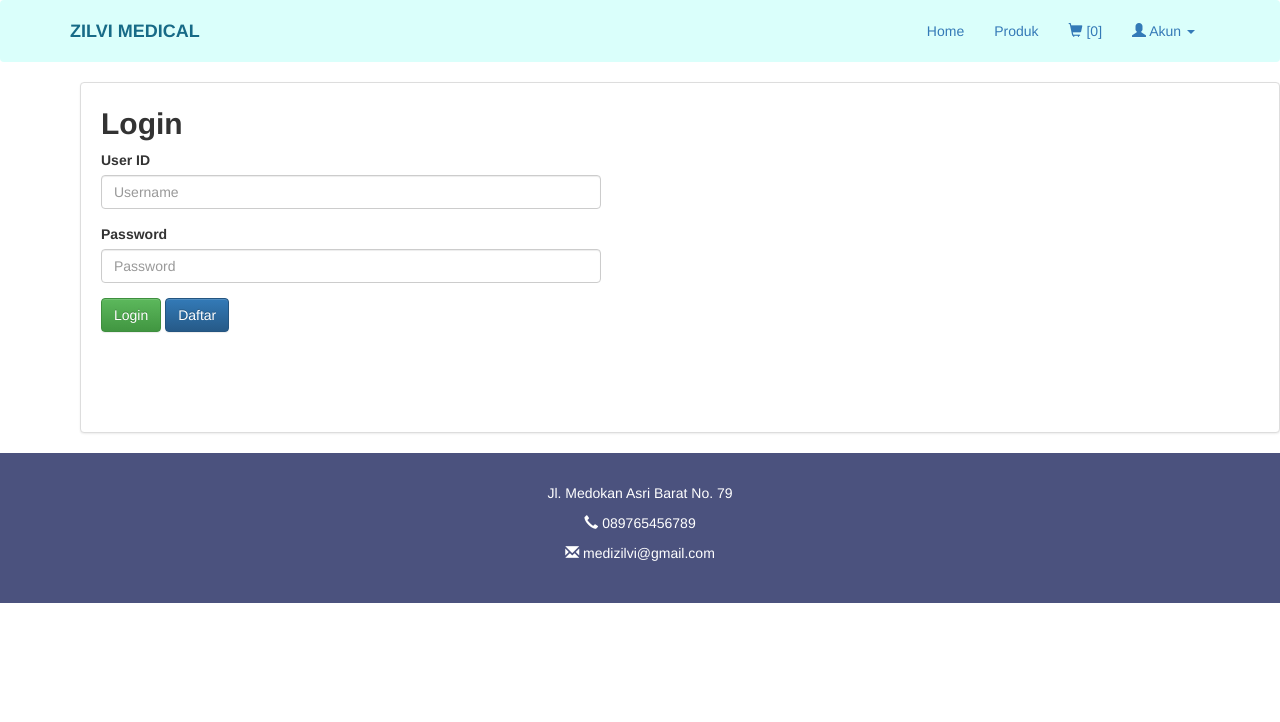
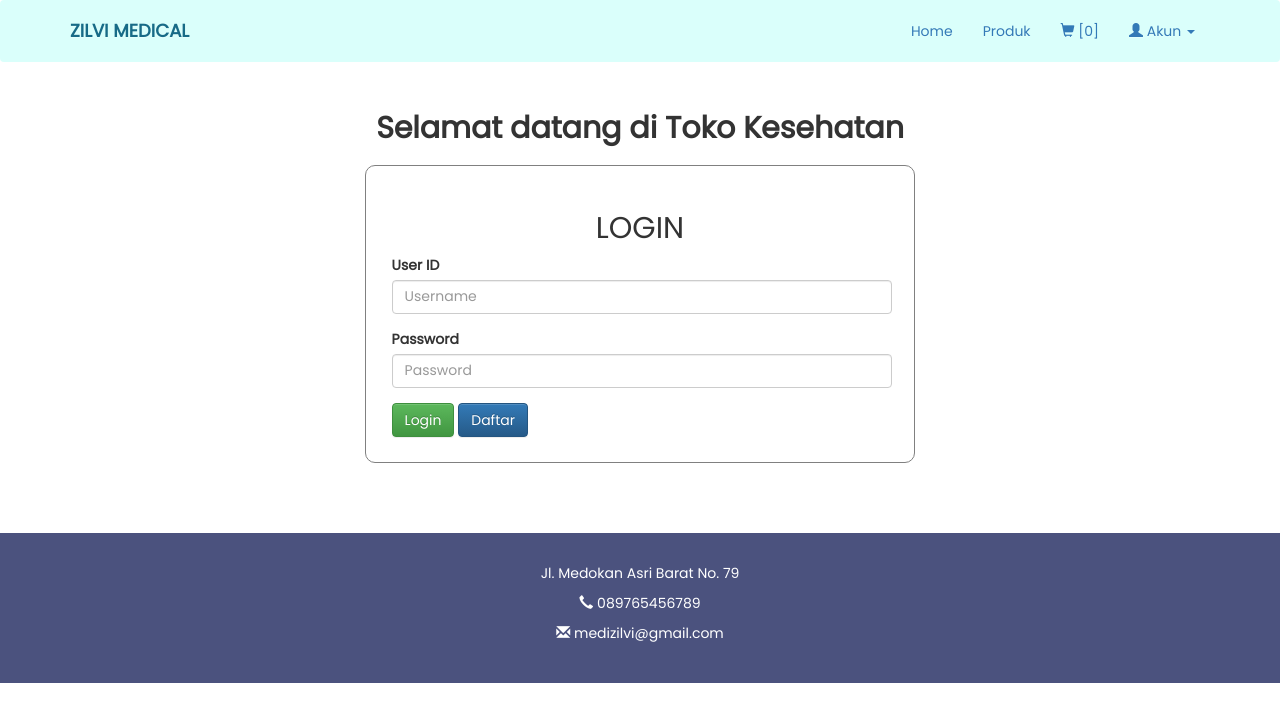
Before and after one commit to zilviazz/toko_alat, a PHP site: page /user_login.php in a window 1280 px wide. Shown: the top 722 px of the page. Run offline with PHP 8.4, Linux system fonts and the light colour scheme.

Commit message:
merubah login

```diff
--- a/user_login.php
+++ b/user_login.php
@@ -1,10 +1,21 @@
 <?php
 	include 'header.php';
  ?>
-
-<div class="thumbnail" style="padding-bottom: 100px; margin-left: 80px; padding-left: 20px;">
-		<h2 style=" width: 100%;"><b>Login</b></h2>
-
+<head>
+<title>Zilvi Medical</title>
+	<link rel="stylesheet" type="text/css" href="css/bootstrap.min.css">
+	<link rel="stylesheet" type="text/css" href="css/style.css">
+	<link rel="stylesheet" type="text/css" href="css/bootstrap-theme.css">
+	<script  src="js/jquery.js"></script>
+	<script  src="js/bootstrap.min.js"></script>
+	<link rel="preconnect" href="https://fonts.googleapis.com">
+	<link rel="preconnect" href="https://fonts.gstatic.com" crossorigin>
+	<link href="https://fonts.googleapis.com/css2?family=Poppins&display=swap" rel="stylesheet">
+</head>
+<!-- <div class="thumbnail" style="padding-bottom: 100px; margin-left: 80px; padding-left: 20px;"> -->
+		<h2 style=" width: 100%; text-align: center; font-family: poppins; margin-top: 50px;"><b>Selamat datang di Toko Kesehatan</b></h2>
+<div class="isi">
+	<h2 style="text-align: center;">LOGIN</h2>
 <form action="proses/login.php" method="POST">
 		<div class="form-group">
 			<label for="exampleInputEmail1">User ID</label>
@@ -19,8 +30,28 @@
 		<a href="register.php" class="btn btn-primary">Daftar</a>
 	</form>
 </div>
+</div>
 
 
  <?php
 	include 'footer.php';
  ?>
+
+ <style>
+	 *{
+		 margin: 0;
+		 padding: 0;
+		 box-sizing: border-box;
+		 font-family : poppins;
+	 }
+	 .isi {
+	  margin: 0 auto;
+      border: solid 1px gray;
+	  border: 1 px;
+      width: 550px;
+      padding: 2%;
+      border-radius: 10px;
+	  margin-top: 20px;
+	  margin-bottom: 70px;
+    }
+ </style>
```
